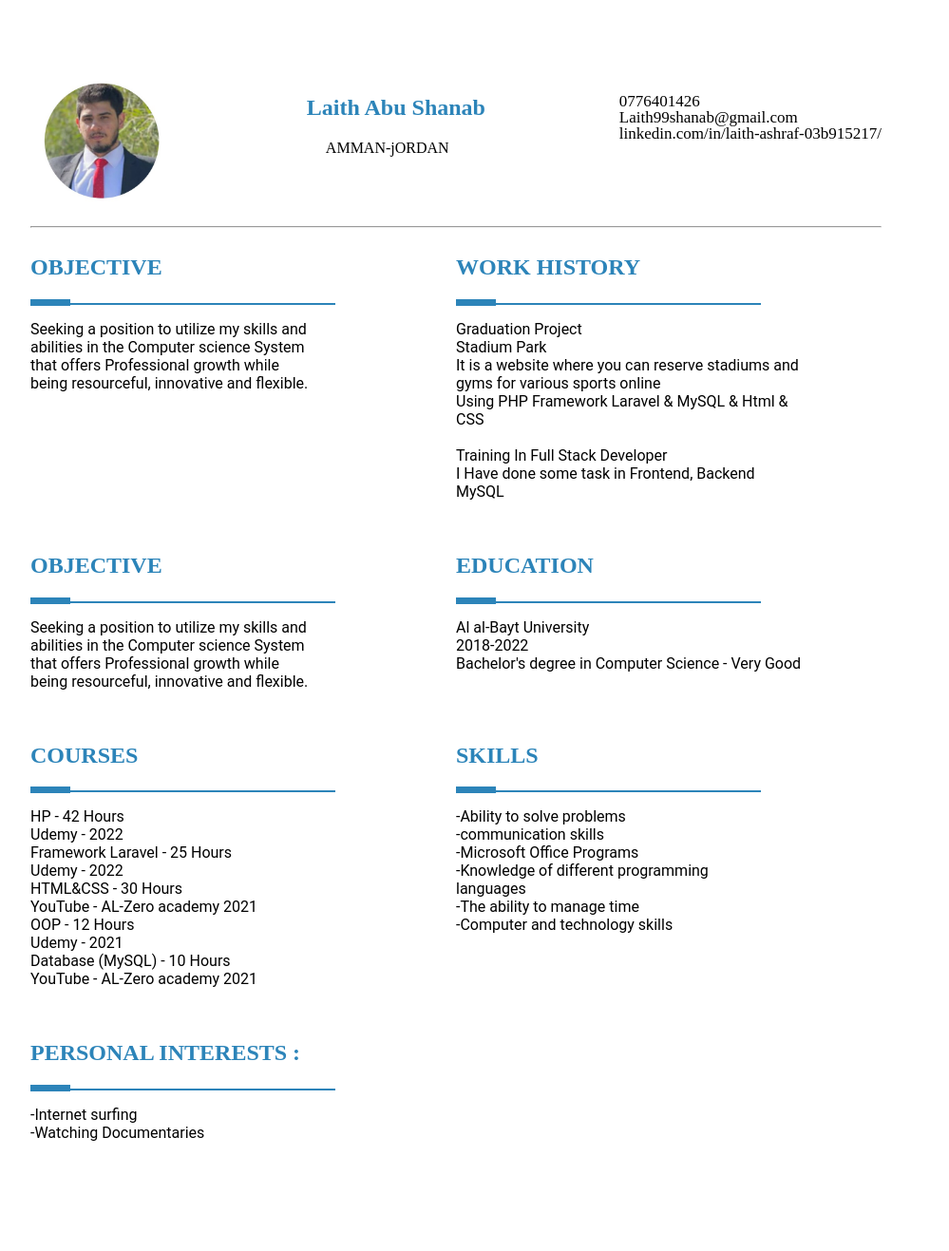
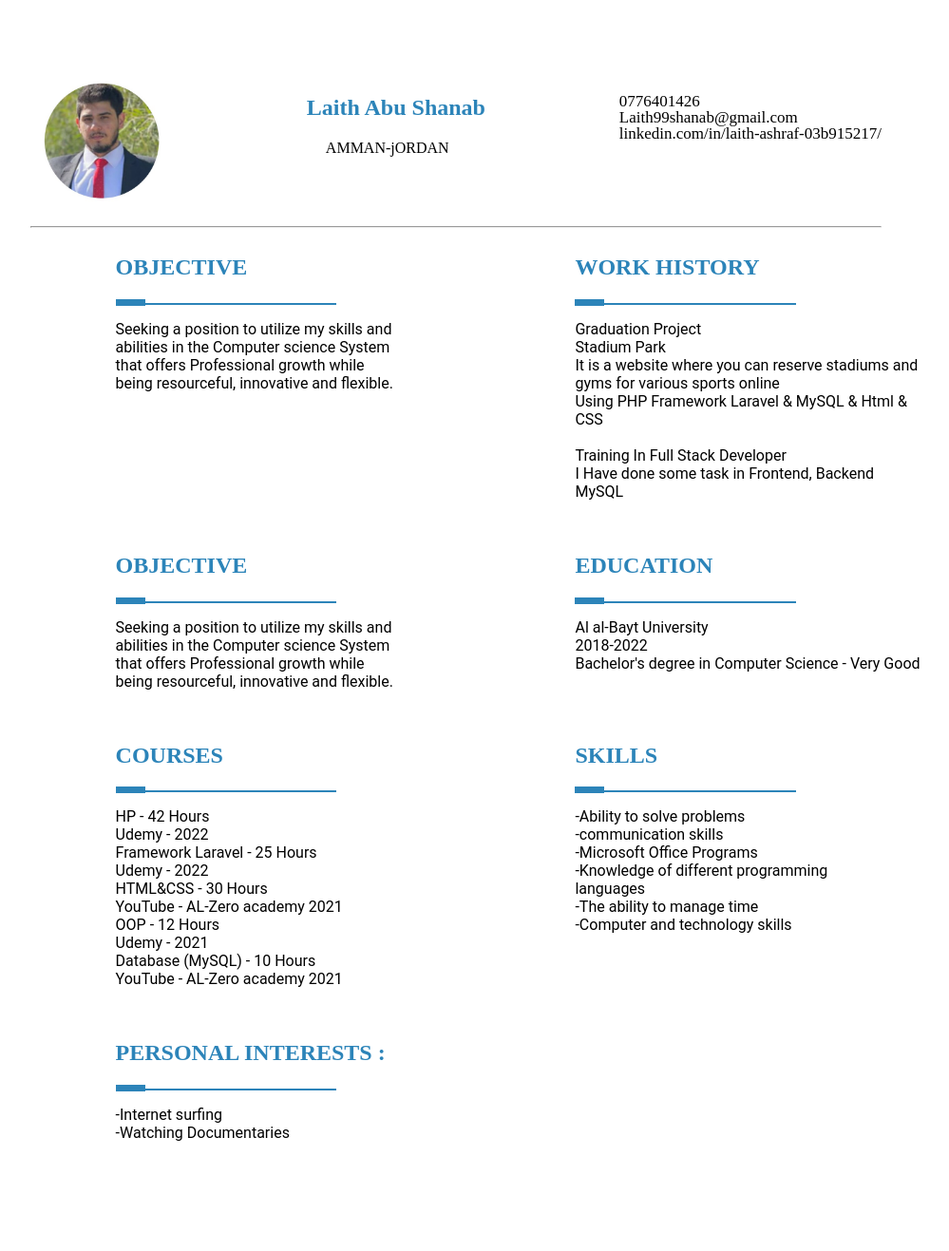
Before and after one commit to LaithAbuShanab/Project, a PHP site: page /CV3.HTML in a window 1280 px wide. Shown: the whole page at 95% size, without its empty margins (160-1159 px from the left). Run offline with PHP 8.4, Linux system fonts and the light colour scheme.

Commit message:
Update css3.css

```diff
--- a/CV/css3.css
+++ b/CV/css3.css
@@ -21,13 +21,14 @@ h2{
     position: relative;
     left: 20px;
 }
-.flexbox{
+.flexbox {
     display: flex;
-    justify-content:space-between;
+    justify-content: space-between;
     flex-wrap: wrap;
+    margin-left: 10%;
 }
 .H1{
-    width: 50%;
+    width: 40%;
 }
 #hr1{
     width: 9%;
```
